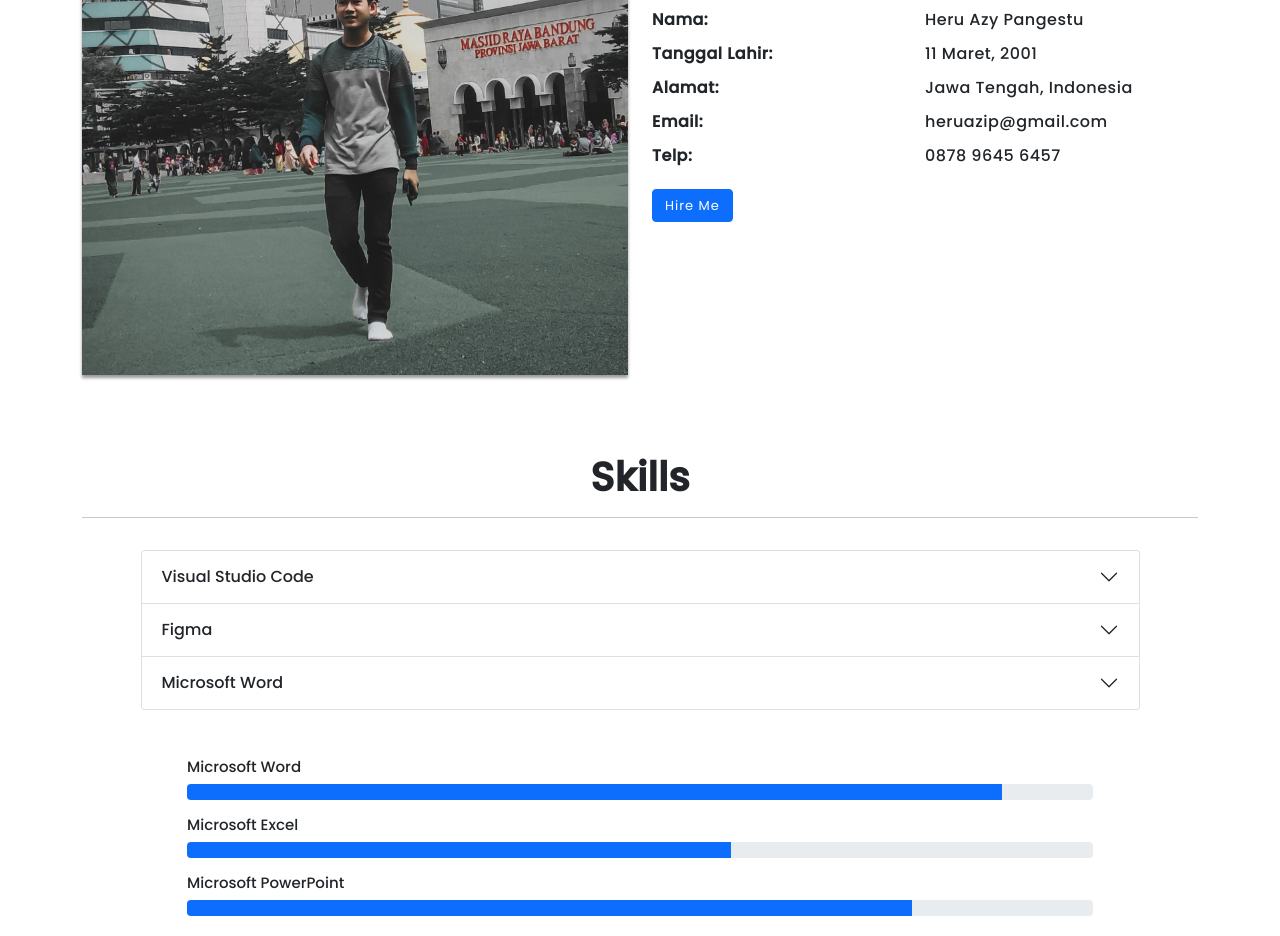
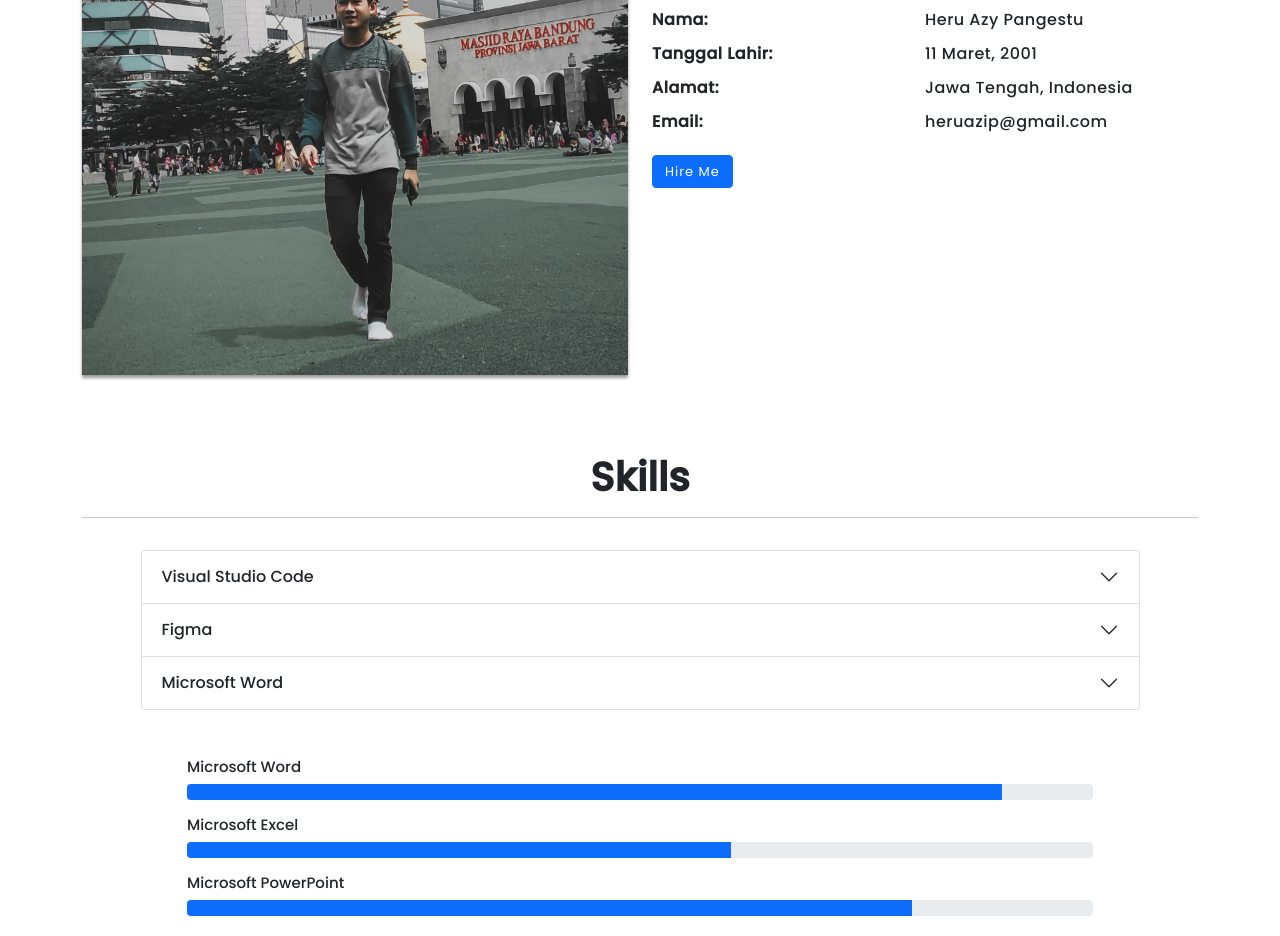
Before and after one commit to heruazy/heruazy.github.io, a plain HTML site: page index.html in a window 1280 px wide. Shown: the part 1065-2001 px from the top of the page. Drawn offline with nearby package versions, Linux system fonts and the light colour scheme.

Commit message:
hapus telp

```diff
--- a/index.html
+++ b/index.html
@@ -95,10 +95,6 @@
                                 <li class="d-flex ">
                                     <span> <strong>Email:</strong></span>
                                     <span>heruazip@gmail.com</span>
-                                </li>
-                                <li class="d-flex ">
-                                    <span> <strong>Telp:</strong></span>
-                                    <span>0878 9645 6457</span>
                                 </li>
                             </ul>
                             <a href="#contact" type="button" class="btn btn-primary">Hire Me</a>
```
